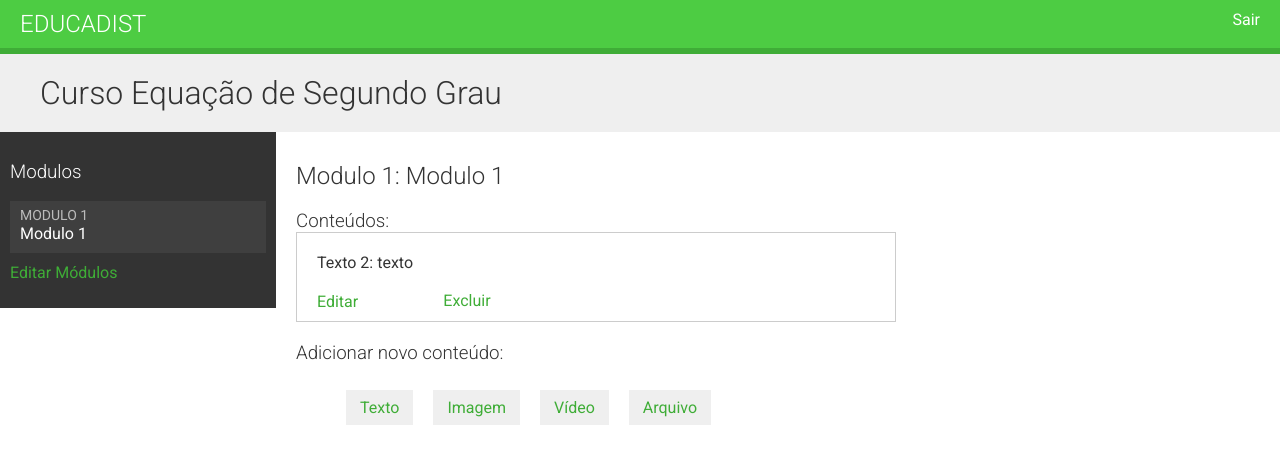
After one commit to clowdcap/educadist, a Django app: page /modulo/1/conteudos in a window 1280 px wide. The commit adds this page. Shown: the top 464 px of the page. Run offline with Django 3.2, Linux system fonts and the light colour scheme; a user stored in the database is signed in; data comes from the database, SQL or seed files in the repository; both versions use the stored data as it was after the commit.

Commit message:
primeira parte concluída

```diff
--- a/cursos/templates/base.html
+++ b/cursos/templates/base.html
@@ -8,7 +8,7 @@
 </head>
 <body>
     <div id="header">
-        <a href="#" class="logo">Educadist</a>
+        <a href="/" class="logo">Educadist</a>
         <ul class="menu">
             {% if request.user.is_authenticated %}
                <li><a href="{% url 'logout' %}"> Sair </a></li>
--- a/cursos/templates/gerenciar/conteudo/form.html
+++ b/cursos/templates/gerenciar/conteudo/form.html
@@ -13,7 +13,7 @@
         {% if object %}
             Editar conteúdo {{ object.titulo }}
         {% else %}
-            Adicionando novo conteúdo ao módulo {{ object.modulo.titulo }}
+            Adicionando novo conteúdo
         {% endif %}
     </h1>
     <div class="module">
--- a/cursos/templates/gerenciar/curso/listar.html
+++ b/cursos/templates/gerenciar/curso/listar.html
@@ -12,6 +12,11 @@
                 <a href="{% url 'editar_curso' c.id %}">Editar</a>
                 <a href="{% url 'excluir_curso' c.id %}">Excluir</a>
                 <a href="{% url 'modulo_curso_update' c.id %}">Editar Módulos</a>
+                {% if c.modulos.count > 0 %}
+                    <a href="{% url 'listar_conteudo_modulo' c.modulos.first.id %}">
+                        Gerenciar conteúdos
+                    </a>
+                {% endif %}
             </p>
         </div>
     {% empty %}
--- /dev/null
+++ b/cursos/templates/gerenciar/modulo/listar_conteudo.html
@@ -0,0 +1,66 @@
+{% extends 'base.html' %}
+{% load curso %}
+
+{% block titulo %}
+Modulo {{ modulo.order|add:1 }}: {{ modulo.titulo }}
+{% endblock %}
+
+{% block conteudo %}
+{% with curso=modulo.curso %}
+    <h1>Curso {{ curso.titulo }}</h1>
+    <div class="contents">
+        <h3>Modulos</h3>
+        <ul id="modules">
+        {% for mod in curso.modulos.all %}
+            <li data-id="{{ mod.id }}"
+                {% if mod == modulo %}
+                    class="selected"
+                {% endif %}>
+                <a href="{% url 'listar_conteudo_modulo' mod.id %}">
+                    <span>Modulo
+                        <span class="order">{{ mod.order|add:1 }}</span>
+                    </span>
+                    <br>
+                    {{ mod.titulo }}
+                </a>
+            </li>
+        {% empty %}
+            <li>Não existem módulos cadastrados.</li>
+        {% endfor %}
+        </ul>
+        <p><a href="{% url 'modulo_curso_update' curso.id %}">
+            Editar Módulos
+        </a></p>
+    </div>
+    <div class="module">
+        <h2>Modulo {{ modulo.order|add:1 }}: {{ modulo.titulo }}</h2>
+        <h3>Conteúdos:</h3>
+
+        <div id="module-contents">
+        {% for cont in modulo.conteudos.all %}
+            <div data-id="{{ cont.id }}">
+            {% with item=cont.item %}
+                <p>{{ item }}: {{ item|model_name}} </p>
+                <a href="{% url 'conteudo_modulo_update' modulo.id item|model_name item.id %}">
+                    Editar</a>
+                <br>
+                <form action="{% url 'excluir_conteudo_modulo' cont.id %}" method="post">
+                    <input type="submit" value="Excluir">
+                    {% csrf_token %}
+                </form>
+            {% endwith %}
+            </div>
+        {% empty %}
+            <p>Este módulo ainda não tem conteúdos.</p>
+        {% endfor %}
+        </div>
+        <h3>Adicionar novo conteúdo:</h3>
+        <ul class="content-types">
+            <li><a href="{% url 'criar_conteudo_modulo' modulo.id 'texto'%}">Texto</a></li>
+            <li><a href="{% url 'criar_conteudo_modulo' modulo.id 'imagem'%}">Imagem</a></li>
+            <li><a href="{% url 'criar_conteudo_modulo' modulo.id 'video'%}">Vídeo</a></li>
+            <li><a href="{% url 'criar_conteudo_modulo' modulo.id 'arquivo'%}">Arquivo</a></li>
+        </ul>
+    </div>
+{% endwith %}
+{% endblock %}
--- /dev/null
+++ b/cursos/templatetags/curso.py
@@ -0,0 +1,11 @@
+from django import template
+
+register = template.Library()
+
+
+@register.filter
+def model_name(obj):
+    try:
+        return obj._meta.model_name
+    except AttributeError:
+        return None
--- a/cursos/urls.py
+++ b/cursos/urls.py
@@ -20,5 +20,10 @@ urlpatterns=[
     path('modulo/<int:modulo_id>/conteudo/<model_name>/<id>/',
          views.CriarAtualizarConteudoView.as_view(),
          name='conteudo_modulo_update'),
-    path('conteudo/excluir/<int:id>/', name='excluir_conteudo_modulo'),
+    path('conteudo/excluir/<int:id_cont>/',
+         views.ExcluirConteudoView.as_view(),
+         name='excluir_conteudo_modulo'),
+    path('modulo/<int:modulo_id>/conteudos',
+         views.ListarConteudoModuloView.as_view(),
+         name='listar_conteudo_modulo'),
 ]
--- a/cursos/views.py
+++ b/cursos/views.py
@@ -100,7 +100,7 @@ class CriarAtualizarConteudoView(TemplateResponseMixin, View):
                                                  'atualizado'])
         return Form(*args,**kwargs)
 
-    def dispatch(self, request, modulo_id, model_name, id=None, *args, **kwargs):
+    def dispatch(self, request, modulo_id, model_name, id=None):
         self.modulo = get_object_or_404(Modulo,
                                       id=modulo_id,
                                       curso__dono=request.user)
@@ -112,9 +112,9 @@ class CriarAtualizarConteudoView(TemplateResponseMixin, View):
         return super().dispatch(request, modulo_id, model_name, id)
 
     def get(self, request, modulo_id, model_name, id=None):
-        form = self.get_form(self.model, instance= self.obj)
+        form = self.get_form(self.model, instance=self.obj)
         return self.render_to_response({'form': form,
-                                        'object':self.obj})
+                                        'object': self.obj})
 
     def post(self, request, modulo_id, model_name, id=None):
         form = self.get_form(self.model,
@@ -128,7 +128,7 @@ class CriarAtualizarConteudoView(TemplateResponseMixin, View):
             if not id:
                 #é um novo conteúdo
                 Conteudo.objects.create(modulo=self.modulo, item=obj)
-            return redirect('conteudo_modulo_list', self.modulo.id)
+            return redirect('listar_conteudo_modulo', self.modulo.id)
         return self.render_to_response({'form':form,
                                         'object':self.obj})
 
@@ -142,4 +142,14 @@ class ExcluirConteudoView(View):
         modulo = conteudo.modulo
         conteudo.item.delete()
         conteudo.delete()
-        return redirect('conteudo_modulo_list', modulo.id)
+        return redirect('listar_conteudo_modulo', modulo.id)
+
+
+class ListarConteudoModuloView(TemplateResponseMixin, View):
+    template_name = 'gerenciar/modulo/listar_conteudo.html'
+
+    def get(self, request, modulo_id):
+        modulo = get_object_or_404(Modulo,
+                                   id=modulo_id,
+                                   curso__dono=request.user)
+        return self.render_to_response({'modulo': modulo})
```
Also changed, not shown: cursos/templatetags/__init__.py (added), db.sqlite3, imagens/Tela_abertura_Tambaki.jpeg (added), imagens/foto.jpg (added), imagens/foto_VkgJi7i.jpg (added), imagens/mouse_maxprint.jpg (added).
